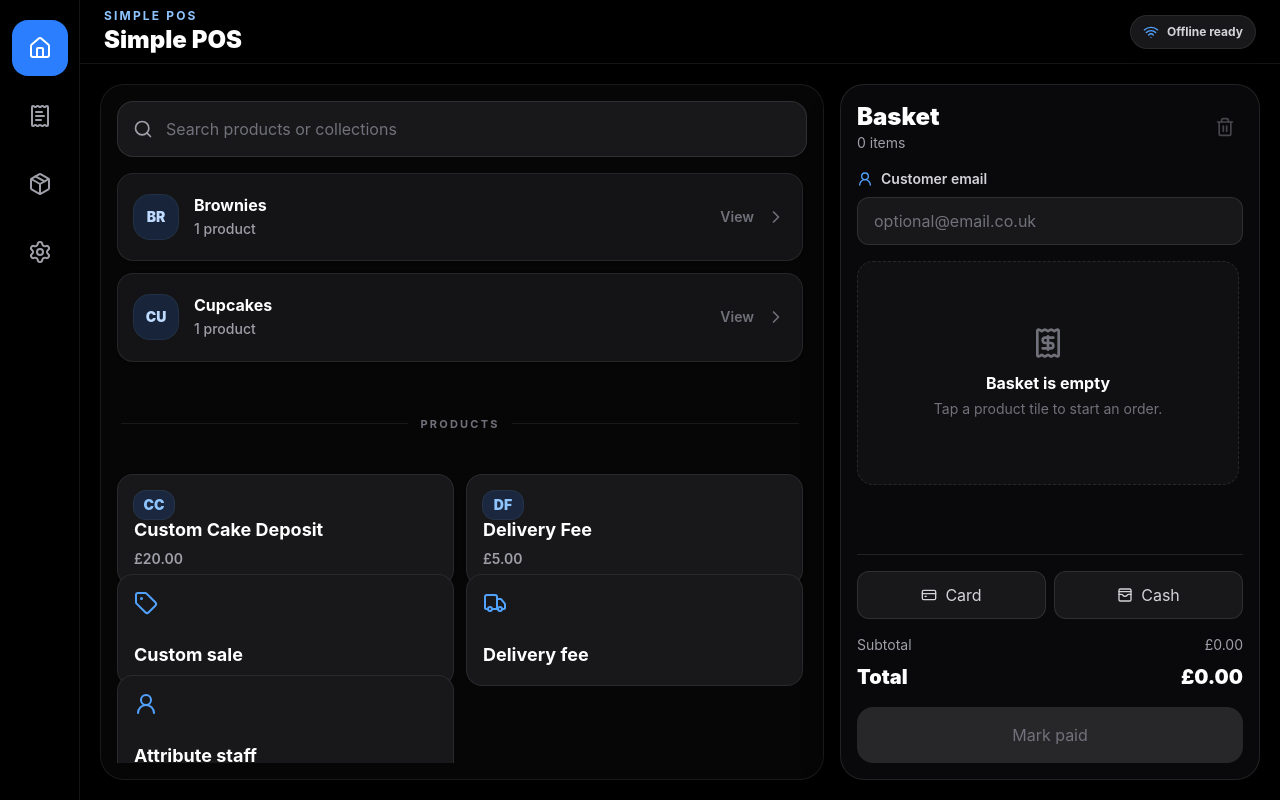
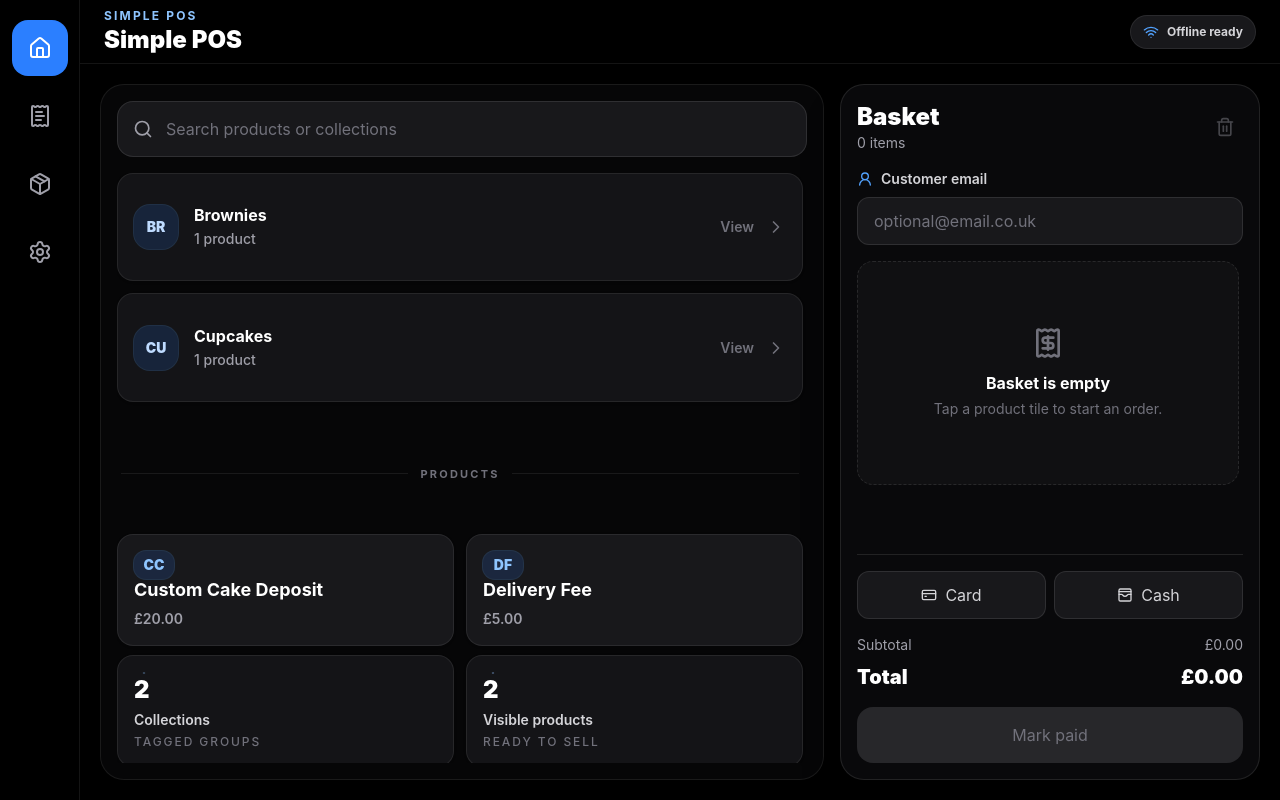
Before and after one commit to UKKyle/simple-pos-pwa, a React (Vite) app: page / in a window 1280 px wide. Built offline with nearby package versions, Linux system fonts and the light colour scheme.

Commit message:
Remove dead POS actions and polish summaries

```diff
--- a/src/pages/PosPage.tsx
+++ b/src/pages/PosPage.tsx
@@ -1,4 +1,4 @@
-import { ArrowLeft, ChevronRight, Search, Tag, Truck, UserRound } from 'lucide-react'
+import { ArrowLeft, ChevronRight, Layers3, Receipt, Search } from 'lucide-react'
 import { useEffect, useMemo, useState } from 'react'
 import { CartPanel } from '../components/CartPanel'
 import { ProductTile } from '../components/ProductTile'
@@ -21,12 +21,6 @@ interface PosPageProps {
   onClearCart: () => void
   onCheckout: () => void
 }
-
-const quickActions = [
-  { label: 'Custom sale', icon: Tag },
-  { label: 'Delivery fee', icon: Truck },
-  { label: 'Attribute staff', icon: UserRound },
-]
 
 export function PosPage({
   products,
@@ -101,6 +95,21 @@ export function PosPage({
 
   const visibleProducts = selectedGroup?.items ?? visibleUngroupedProducts
   const searchPlaceholder = selectedGroup ? `Search ${selectedGroup.tag.toLowerCase()}` : 'Search products or collections'
+  const collectionCount = groupedProducts.length
+  const summaryCards = [
+    {
+      label: 'Collections',
+      value: String(collectionCount),
+      detail: collectionCount === 1 ? 'Tagged group' : 'Tagged groups',
+      icon: Layers3,
+    },
+    {
+      label: 'Visible products',
+      value: String(visibleProducts.length),
+      detail: selectedGroup ? selectedGroup.tag : 'Ready to sell',
+      icon: Receipt,
+    },
+  ]
 
   return (
     <div className="grid h-full min-h-0 gap-4 lg:grid-cols-[minmax(0,1fr)_360px] lg:overflow-hidden xl:grid-cols-[minmax(0,1fr)_420px]">
@@ -206,10 +215,14 @@ export function PosPage({
               ))}
 
           {!selectedGroup &&
-            quickActions.map(({ label, icon: Icon }) => (
-              <div key={label} className="flex min-h-32 flex-col justify-between rounded-2xl border border-white/8 bg-zinc-900 p-4 lg:min-h-28">
-                <Icon className="h-6 w-6 text-blue-400" aria-hidden="true" />
-                <p className="text-base font-bold text-white lg:text-lg">{label}</p>
+            summaryCards.map(({ label, value, detail, icon: Icon }) => (
+              <div key={label} className="flex min-h-28 flex-col justify-between rounded-2xl border border-white/8 bg-zinc-900/82 p-4 shadow-sm">
+                <Icon className="h-5 w-5 text-blue-300" aria-hidden="true" />
+                <div>
+                  <p className="text-2xl font-black text-white">{value}</p>
+                  <p className="mt-1 text-sm font-semibold text-zinc-300">{label}</p>
+                  <p className="mt-1 text-xs font-medium uppercase tracking-[0.16em] text-zinc-500">{detail}</p>
+                </div>
               </div>
             ))}
 
```
